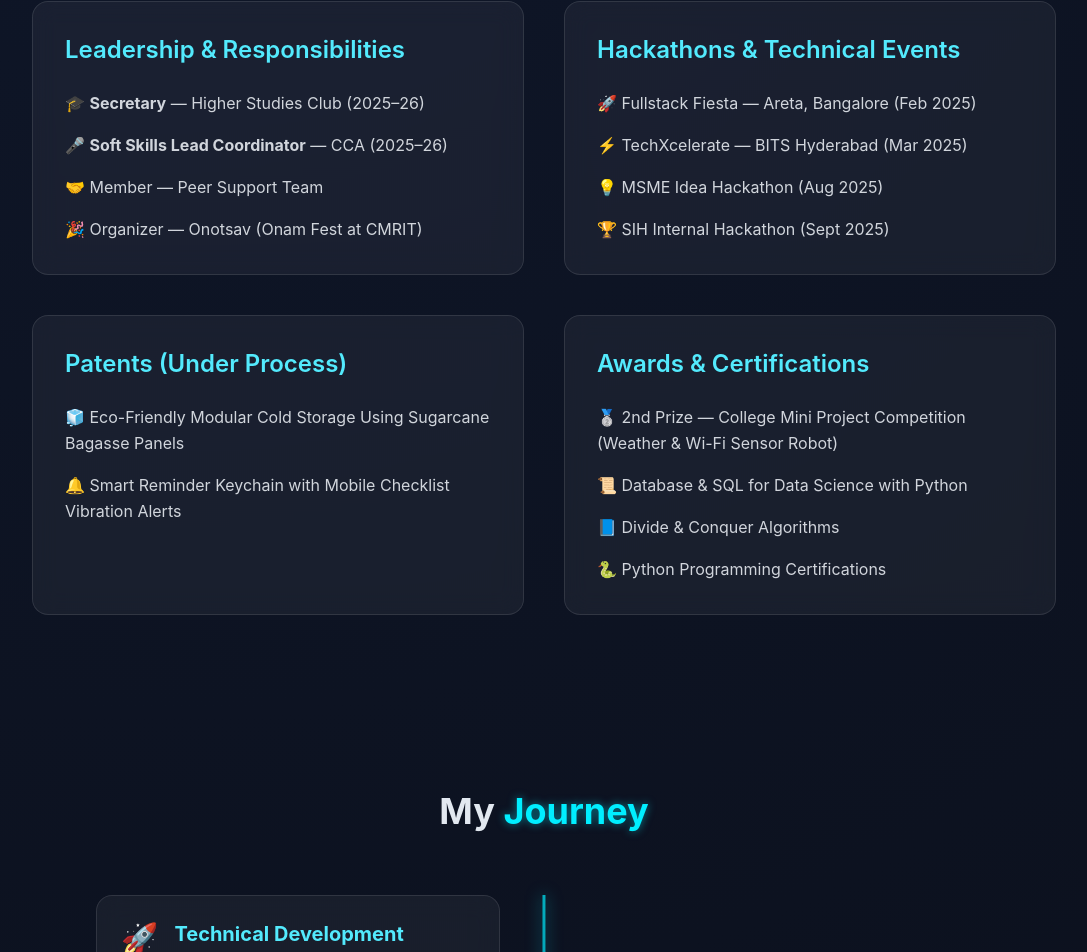
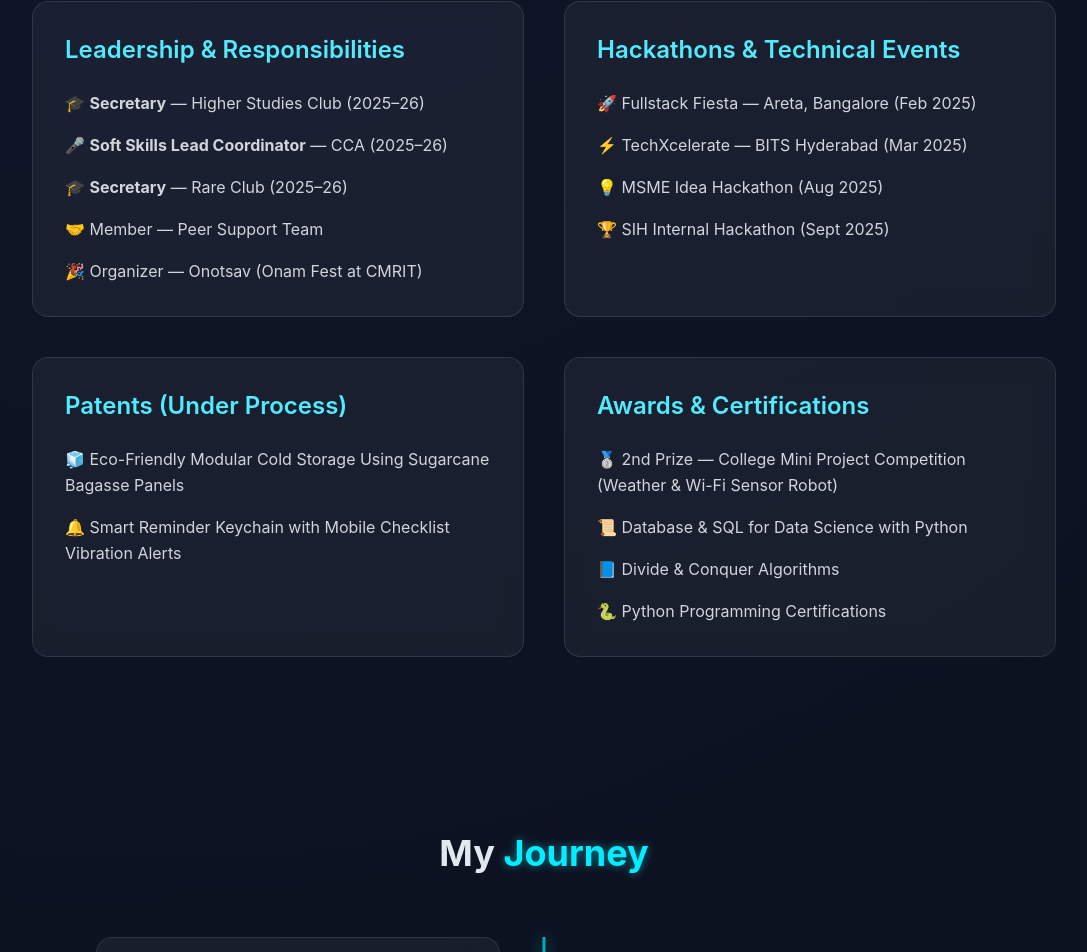
Before and after one commit to Barath-s-05/Portfolio, a Next.js app: page / in a window 1280 px wide. Shown: the part 2337-3289 px from the top of the page, without its empty margins (96-1183 px from the left). Built offline with nearby package versions, Linux system fonts and the light colour scheme.

Commit message:
Added Leadership, Hackathons & Achievements section

```diff
--- a/app/components/Achievements.tsx
+++ b/app/components/Achievements.tsx
@@ -30,6 +30,7 @@ const Achievements = () => {
             <ul className="space-y-4 text-gray-300 leading-relaxed">
               <li>🎓 <strong>Secretary</strong> — Higher Studies Club (2025–26)</li>
               <li>🎤 <strong>Soft Skills Lead Coordinator</strong> — CCA (2025–26)</li>
+              <li>🎓 <strong>Secretary</strong> — Rare Club (2025–26)</li>
               <li>🤝 Member — Peer Support Team</li>
               <li>🎉 Organizer — Onotsav (Onam Fest at CMRIT)</li>
             </ul>
```
